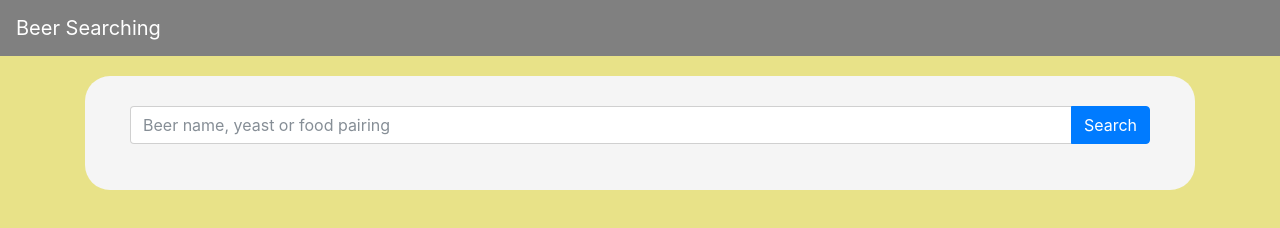
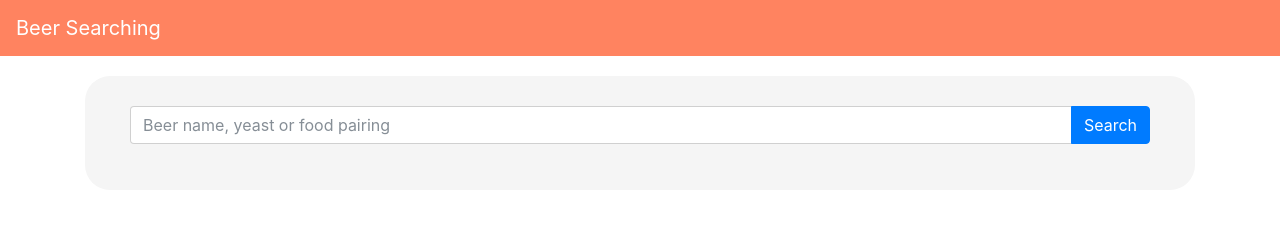
Before and after one commit to popprin/CP353_HW03, a website: page index.html in a window 1280 px wide. Drawn offline with nearby package versions, Linux system fonts and the light colour scheme; no server answers.

Commit message:
Update index.html

```diff
--- a/index.html
+++ b/index.html
@@ -9,18 +9,18 @@
         crossorigin="anonymous">
     <title>HW03</title>
     <style>
-		body {
-            background-color: #E8E288;
+		#body {
+            		background-color: #E8E288;
 		}
 		.bg-nav{
-			background-color: #808080;
+			 background-color: #FF8360;
 		}
 		.search-box {
 		    padding: 30px;
-            border-radius: 25px;
-            background-color: whitesmoke;
+		    border-radius: 25px;
+           	    background-color: whitesmoke;
 		}
-	</style>
+     </style>
 </head>
 
 <body>
```
